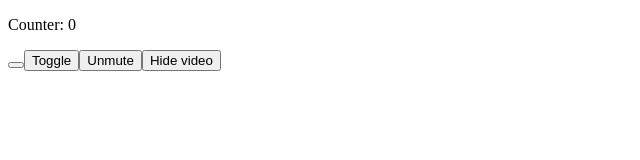
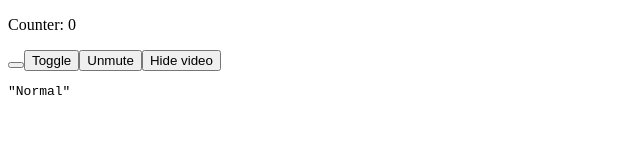
Before and after one commit to rldnrl-tutorial/learning-xstate, a React (Vite) app: page / in a window 1280 px wide. Shown: the top 160 px of the page, without its empty margins (0-640 px from the left). Built offline with nearby package versions, Linux system fonts and the light colour scheme.

Commit message:
feat: apply authentication machine

```diff
--- a/src/App.tsx
+++ b/src/App.tsx
@@ -1,4 +1,5 @@
 import { useMachine } from "@xstate/react";
+import { authenticationMachine } from "./machine/authentication-machine";
 import { callMachine } from "./machine/call-machine";
 import { counterMachine } from "./machine/counter-machine";
 
@@ -16,6 +17,14 @@ function App() {
 
   const [counterState, sendCounter] = useMachine(counterMachine);
 
+  const [authenticationState, sendAuthentication] = useMachine(
+    authenticationMachine, {
+      guards: {
+        "Error is timeout error": () => false
+      }
+    }
+  );
+
   return (
     <div>
       <p>Counter: {counterState.context.count}</p>
@@ -29,6 +38,12 @@ function App() {
           {event}
         </button>
       ))}
+      <pre>{JSON.stringify(authenticationState.value)}</pre>
+      {authenticationState.nextEvents.map((event) => (
+        <button key={event} onClick={() => sendAuthentication(event)}>
+          {event}
+        </button>
+      ))}
     </div>
   );
 }
```
